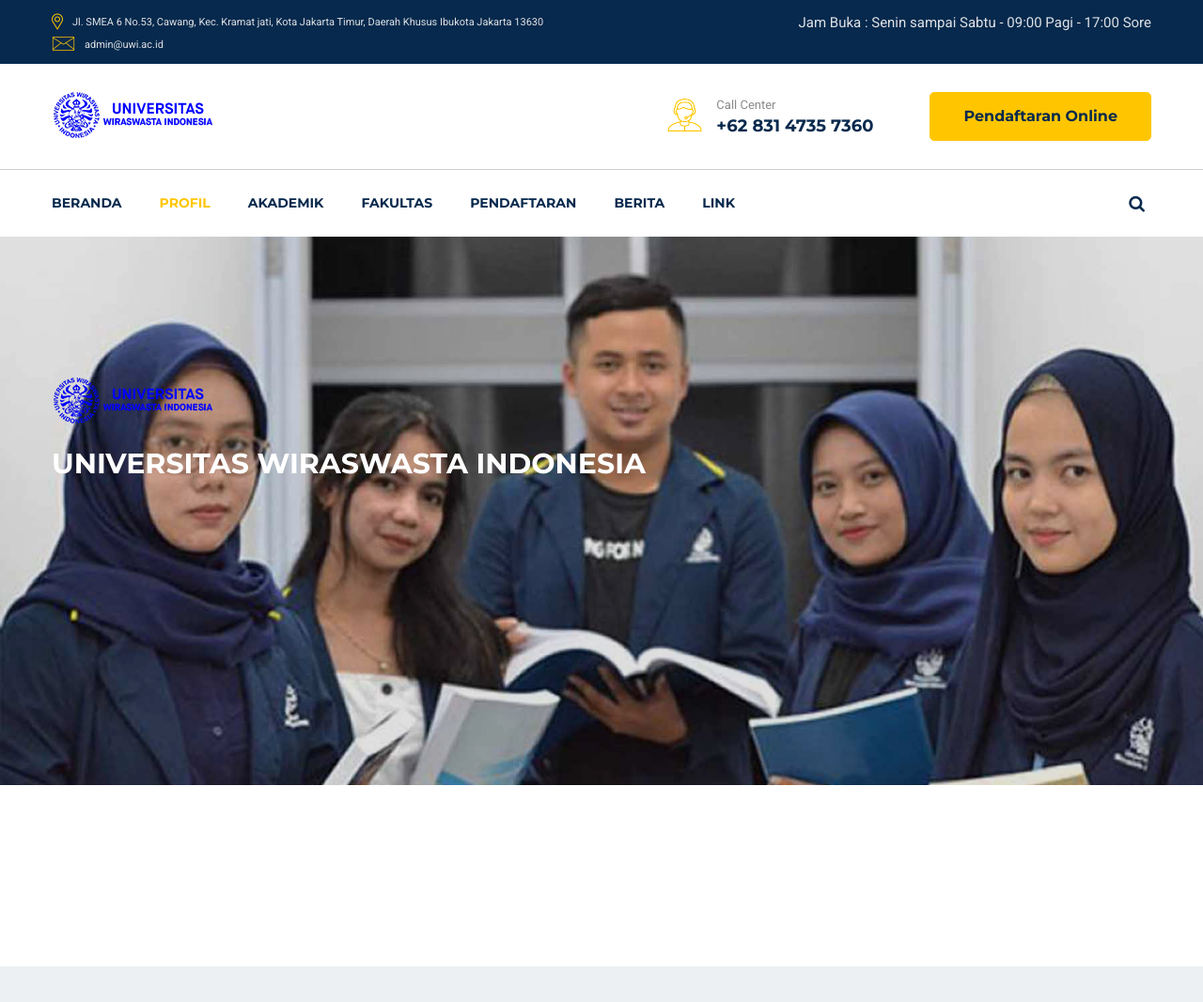
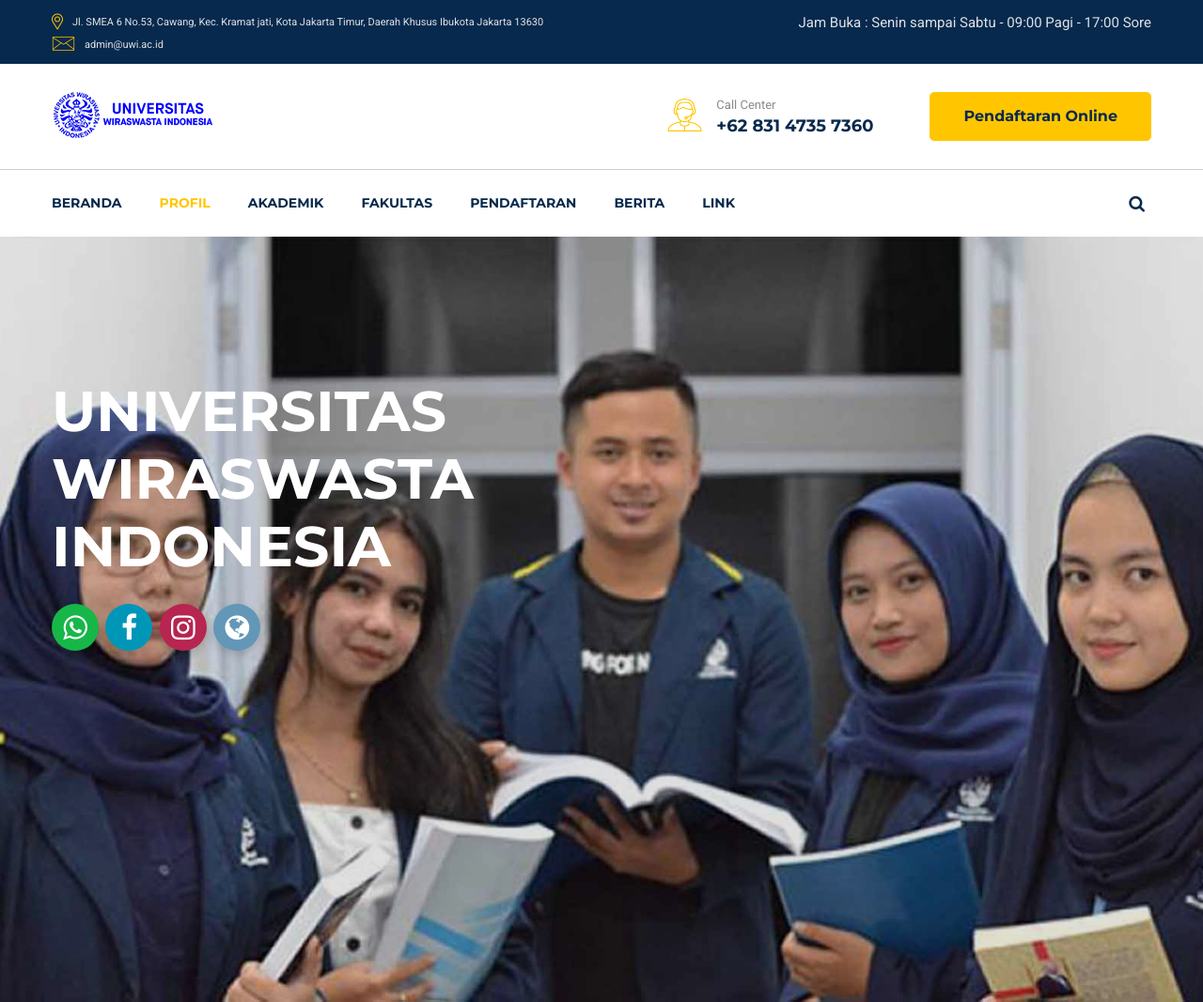
Before and after one commit to marsudi124/uwi, a plain HTML site: page index-2.html in a window 1280 px wide. Shown: the top 1067 px of the page at 94% size. Drawn offline with Linux system fonts and the light colour scheme; some packages are replaced by stand-ins of ours.

Commit message:
Update Index

```diff
--- a/index-2.html
+++ b/index-2.html
@@ -237,13 +237,24 @@
                 <div class="col-xl-7 col-lg-9">
                     <div class="slider-cont">
 
-                        <h1 data-animation="bounceInLeft" data-delay="1s"><img src="images/logo.png" alt="About">   </h1>
-                        <h2 style="color: white; font-size: 30px" data-animation="fadeInUp" data-delay="1.3s">UNIVERSITAS WIRASWASTA INDONESIA</h2>
+                        <h1 data-animation="bounceInLeft" data-delay="1s">UNIVERSITAS WIRASWASTA INDONESIA </h1>
+                        <p style="color: white; font-size: 30px" data-animation="fadeInUp" data-delay="1.3s">
+                            <button style="
+                         width: 50px; height: 50px; border: none; border-radius: 100px; outline: none; background: #16b748; color: white; cursor: pointer; box-shadow: 0 5px 10px rgba(0, 0, 0, 0.15);">
+                                <i class="fa fa-whatsapp"></i></button>
+                            <button style="
+                         width: 50px; height: 50px; border: none; border-radius: 100px; outline: none; background: #0096b7; color: white; cursor: pointer; box-shadow: 0 5px 10px rgba(0, 0, 0, 0.15);">
+                                <i class="fa fa-facebook"></i></button>
+                            <button style="
+                         width: 50px; height: 50px; border: none; border-radius: 100px; outline: none; background: #b72551; color: white; cursor: pointer; box-shadow: 0 5px 10px rgba(0, 0, 0, 0.15);">
+                                <i class="fa fa-instagram"></i></button>
+                            <button style="
+                         width: 50px; height: 50px; border: none; border-radius: 100px; outline: none; background: #6397b7; color: white; cursor: pointer; box-shadow: 0 5px 10px rgba(0, 0, 0, 0.15);">
+                                <i class="fa fa-globe"></i></button>
+
+                        </p>
                         <br/>
-                        <!--                            <ul>-->
-                        <!--                                <li><a data-animation="fadeInUp" data-delay="1.6s" class="main-btn" href="#"></a></li>-->
-                        <!--                                <li><a data-animation="fadeInUp" data-delay="1.9s" class="main-btn main-btn-2" href="#">Get Started</a></li>-->
-                        <!--                            </ul>-->
+
                     </div>
                 </div>
             </div> <!-- row -->
@@ -420,7 +431,8 @@
                         <a href="courses-singel.html"><h4>Lorem ipsum dolor sit amet, consectetur adipisicing elit.
                             Exercitationem, non!</h4></a>
                         <div class="course-teacher">
-                            <a data-animation="fadeInUp" data-delay="1.6s" class="main-btn" href="#"><i class="fa fa-book"></i> Baca
+                            <a data-animation="fadeInUp" data-delay="1.6s" class="main-btn" href="#"><i
+                                    class="fa fa-book"></i> Baca
                                 Selengkapnya</a>
                         </div>
                     </div>
@@ -443,7 +455,8 @@
                         <a href="courses-singel.html"><h4>Lorem ipsum dolor sit amet, consectetur adipisicing elit.
                             Exercitationem, non!</h4></a>
                         <div class="course-teacher">
-                            <a data-animation="fadeInUp" data-delay="1.6s" class="main-btn" href="#"><i class="fa fa-book"></i> Baca
+                            <a data-animation="fadeInUp" data-delay="1.6s" class="main-btn" href="#"><i
+                                    class="fa fa-book"></i> Baca
                                 Selengkapnya</a>
                         </div>
                     </div>
@@ -466,7 +479,8 @@
                         <a href="courses-singel.html"><h4>Lorem ipsum dolor sit amet, consectetur adipisicing elit.
                             Exercitationem, non!</h4></a>
                         <div class="course-teacher">
-                            <a data-animation="fadeInUp" data-delay="1.6s" class="main-btn" href="#"><i class="fa fa-book"></i> Baca
+                            <a data-animation="fadeInUp" data-delay="1.6s" class="main-btn" href="#"><i
+                                    class="fa fa-book"></i> Baca
                                 Selengkapnya</a>
                         </div>
                     </div>
@@ -493,8 +507,13 @@
                     <h2>Selamat Datang</h3></h2>
                 </div> <!-- section title -->
                 <div class="about-cont">
-                    <p align="justify">Selamat datang di official website Universitas Wiraswasta Indonesia (UWI). Universitas Wiraswasta Indonesia pada tahun 1982 di Jakarta oleh Bapak Halim S. Tirtamadja, Ph.D. Pada awal berdirinya, Universitas Wiraswasta Indonesia dipimpin oleh seorang Rektor bernama Prof. Mr. Sunaryo (Alm), mantan Menteri Luar Negeri Republik Indonesia.
-                        Pada tanggal September 2018 sampai sekarang yang menjadi rektor adalah Dr. Hedar Rusman, M.M., Ak., CA., ACPA, yang merupakan lulusan Doktor Ilmu Ekonomi Kajian Akuntasi dan Manajemen Keuangan dari Universitas Merdeka'Malang.
+                    <p align="justify">Selamat datang di official website Universitas Wiraswasta Indonesia (UWI).
+                        Universitas Wiraswasta Indonesia pada tahun 1982 di Jakarta oleh Bapak Halim S. Tirtamadja,
+                        Ph.D. Pada awal berdirinya, Universitas Wiraswasta Indonesia dipimpin oleh seorang Rektor
+                        bernama Prof. Mr. Sunaryo (Alm), mantan Menteri Luar Negeri Republik Indonesia.
+                        Pada tanggal September 2018 sampai sekarang yang menjadi rektor adalah Dr. Hedar Rusman, M.M.,
+                        Ak., CA., ACPA, yang merupakan lulusan Doktor Ilmu Ekonomi Kajian Akuntasi dan Manajemen
+                        Keuangan dari Universitas Merdeka'Malang.
                     </p>
                     <a href="#" class="main-btn mt-55">Lihat Selengkapnya</a>
                 </div>
@@ -519,7 +538,7 @@
             <div class="col-lg-6 col-md-8 col-sm-7">
                 <div class="section-title pb-60">
                     <h5>E-Brochure</h5>
-                    <h2>E-Brosur  </h2>
+                    <h2>E-Brosur </h2>
                 </div> <!-- section title -->
             </div>
             <div class="col-lg-6 col-md-4 col-sm-5">
@@ -579,7 +598,6 @@
 </section>
 
 <!--====== PUBLICATION PART ENDS ======-->
-
 
 
 <!--====== APPLY PART START ======-->
@@ -789,9 +807,6 @@
 </section>
 
 <!--====== TEACHERS PART ENDS ======-->
-
-
-
 
 
 <!--====== NEWS PART START ======-->
```
Lines whose indentation alone changed are shown as unchanged.
